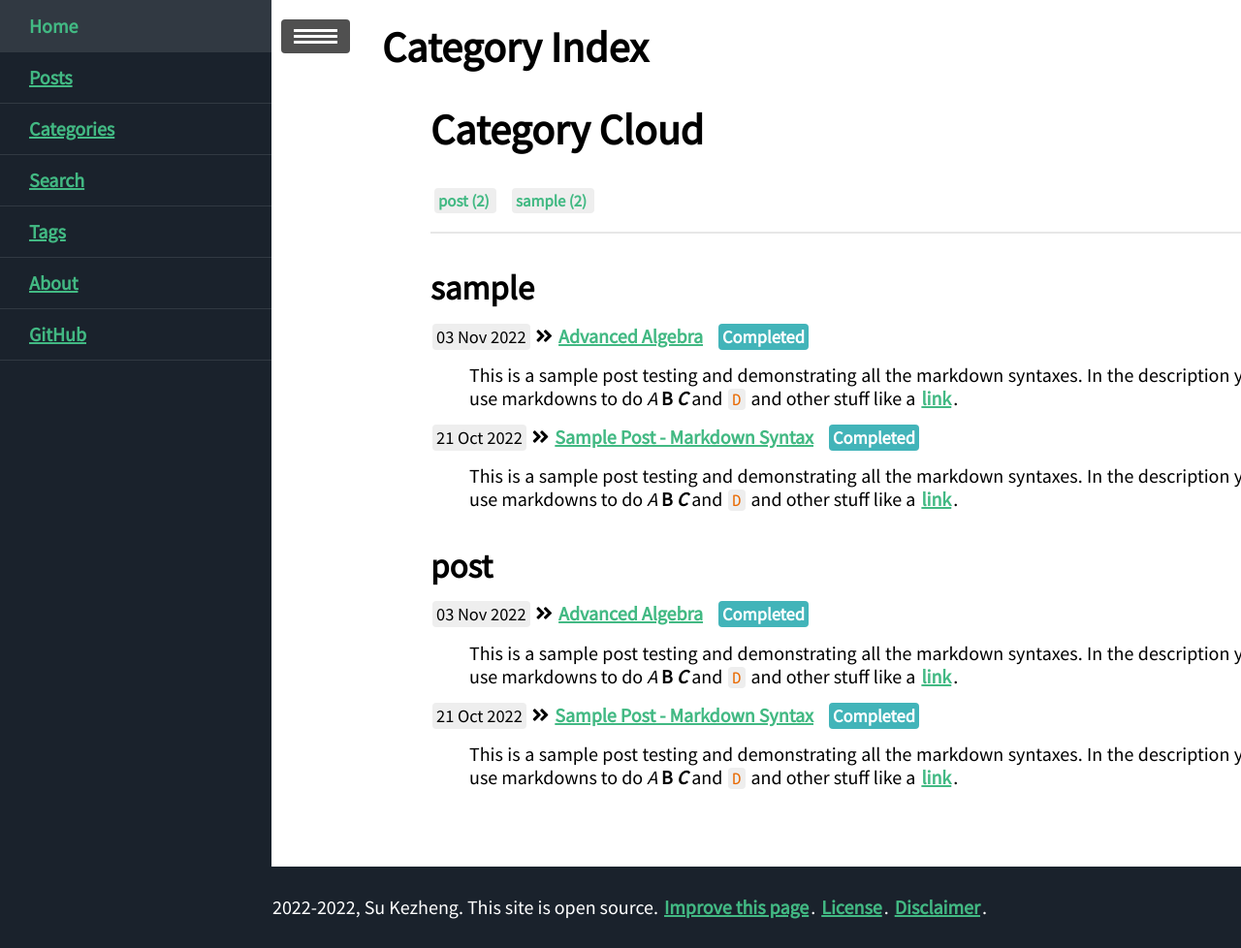
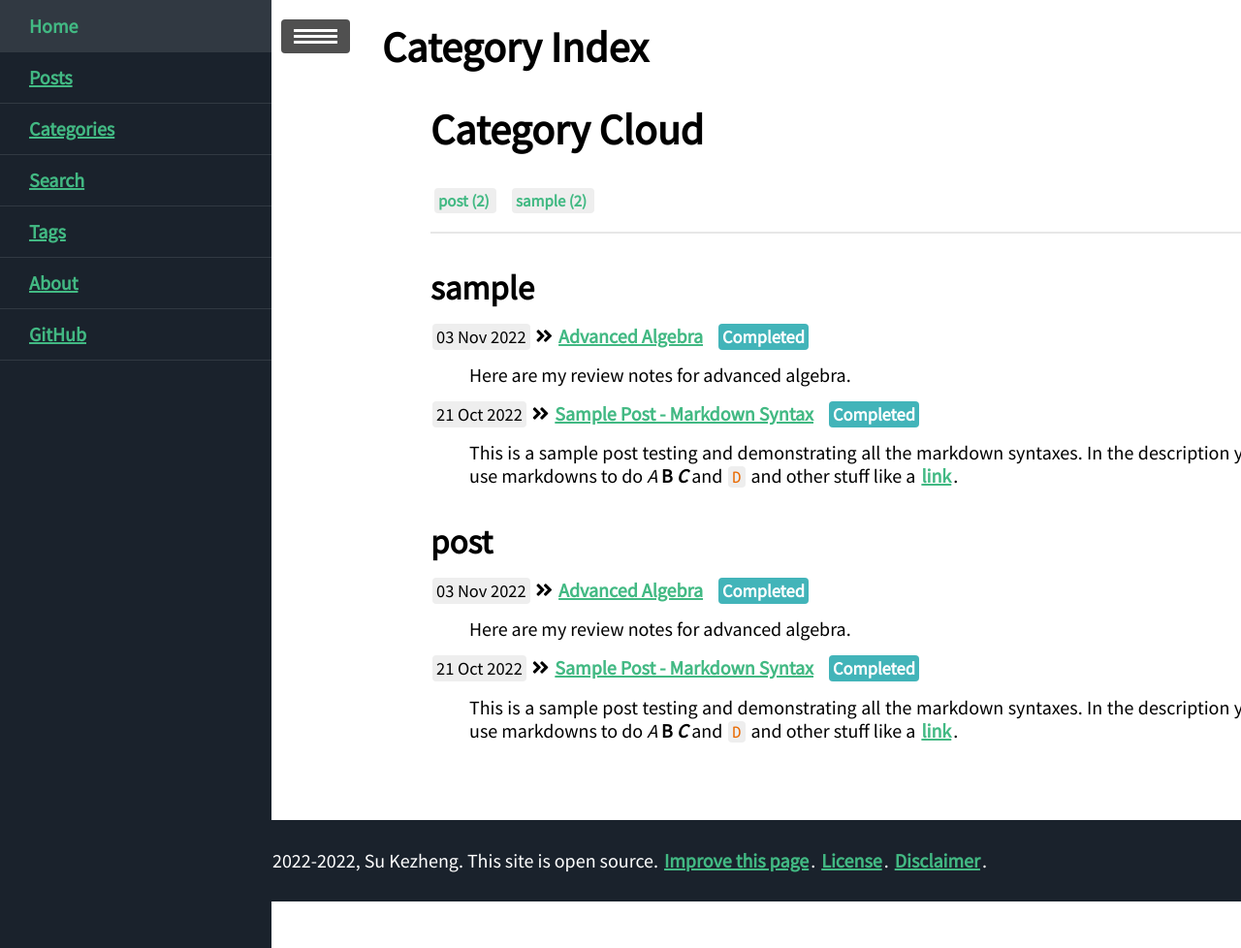
Before and after one commit to ssskz/ssskz.github.io, a Jekyll site: the page built from blog/categories.html, in a window 1280 px wide and 978 px high. Shown: the whole window at 97% size. Built offline with Jekyll 4.4.1, drawn with Linux system fonts in a browser that asks for light colours; nearby versions of some CDN libraries.

Commit message:
Update 2022-11-3-Advanced-Algebra.md

```diff
--- a/_posts/2022-11-3-Advanced-Algebra.md
+++ b/_posts/2022-11-3-Advanced-Algebra.md
@@ -6,7 +6,7 @@ mathjax: true
 mermaid: true
 tags: tag1 tag2 tag3
 categories: sample post
-description: This is a sample post testing and demonstrating all the markdown syntaxes. In the description you can also use markdowns to do *A* **B** ***C*** and `D` and other stuff like a [link](https://yk-liu.github.io).
+description: Here are my review notes for advanced algebra.
 ---
 
 This page's comment is disabled, scroll down to see.
```
